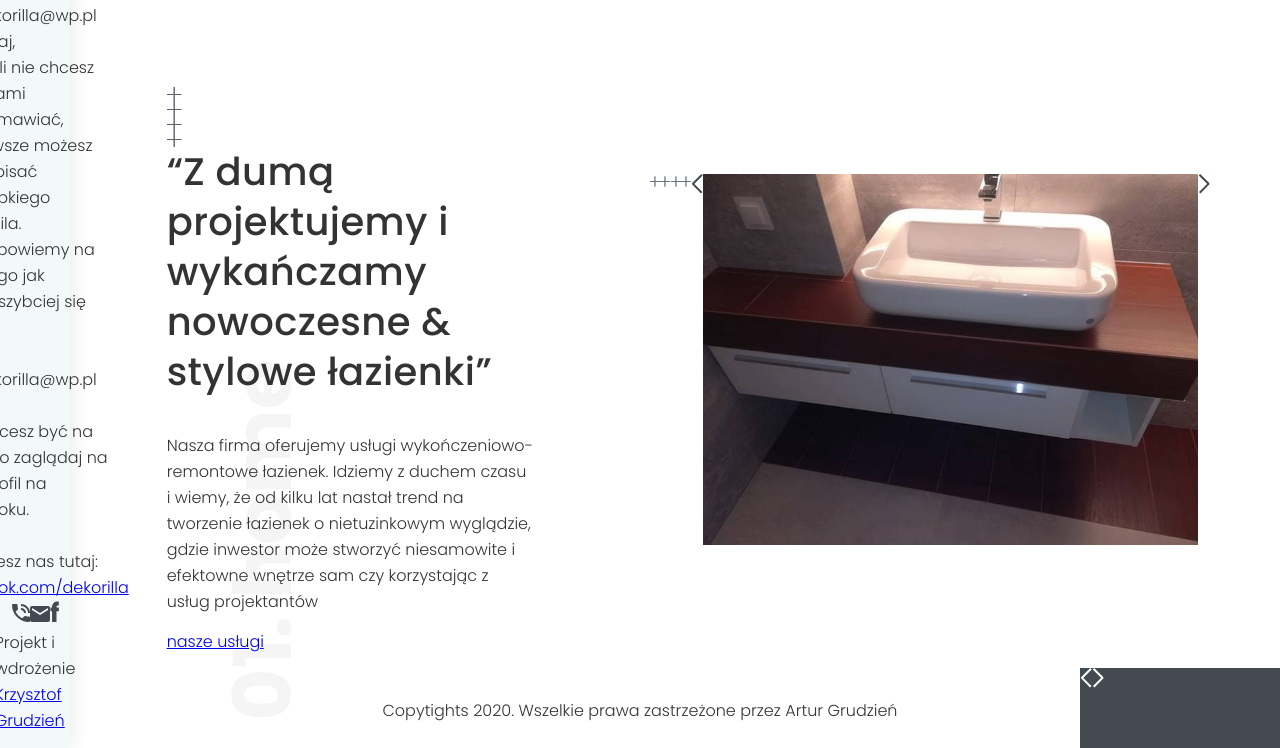
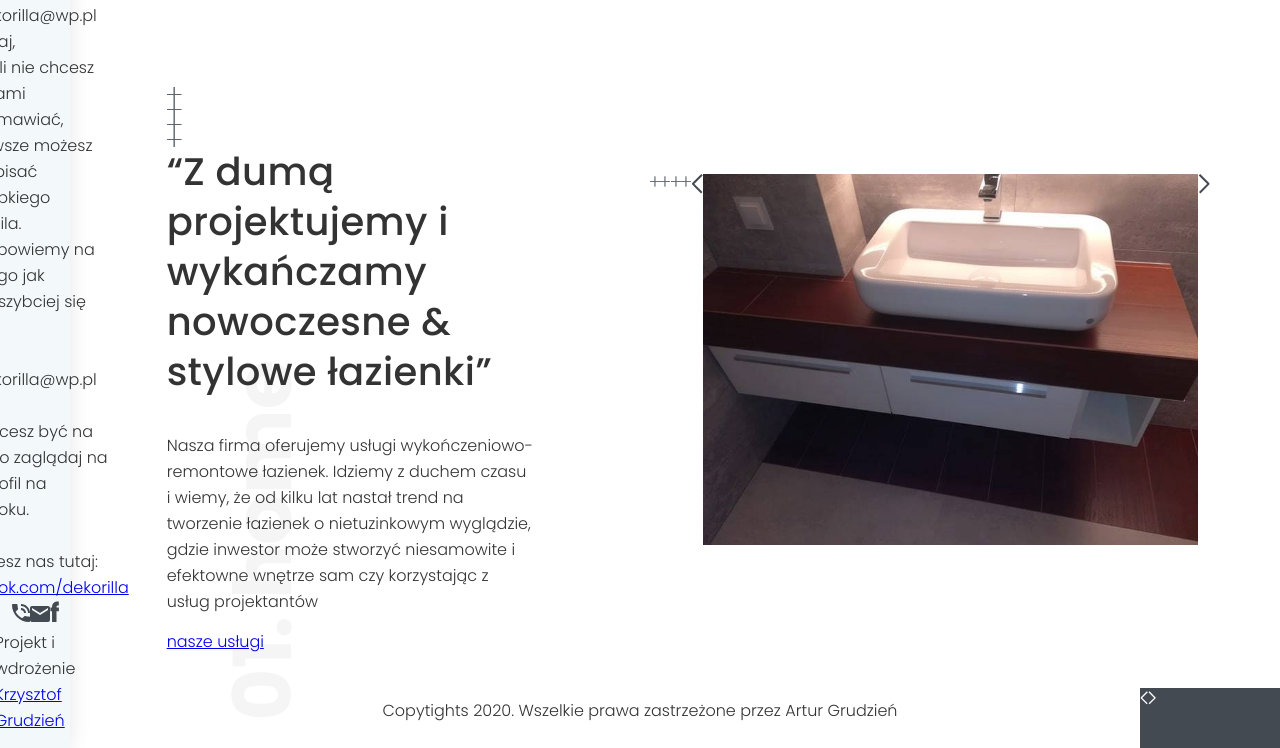
Before and after one commit to KrzysztofGrudzien/website-remontlazienki.eu, a Gatsby site: page / in a window 1280 px wide. Shown: the part 52-800 px from the top of the page. Built offline with nearby package versions, Linux system fonts and the light colour scheme; Gatsby itself is replaced by a stand-in of ours.

Commit message:
change height and width of buttons container and add width of svg icons

```diff
--- a/src/components/LinkButtons/linkButtons.module.scss
+++ b/src/components/LinkButtons/linkButtons.module.scss
@@ -4,10 +4,10 @@
   background-color: $color-primary;
   bottom: 0;
   display: flex;
-  height: 8rem;
+  height: 6rem;
   position: absolute;
   right: 0;
-  width: 20rem;
+  width: 14rem;
 
   &-link {
     align-items: center;
@@ -17,6 +17,10 @@
     width: 50%;
   }
 
+  svg {
+    width: 0.8rem;
+  }
+
   &-link-active {
     background-color: $color-primary--active;
   }
```
